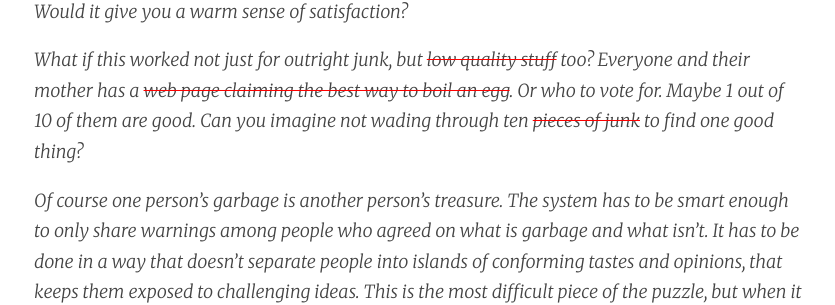
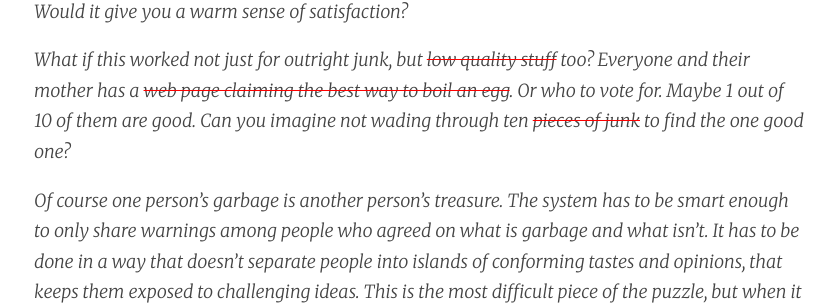
Before and after one commit to commonkarma/commonkarma.org-source, a Jekyll site: the page built from index.md, in a window 1280 px wide. Shown: the part 512-817 px from the top of the page, without its empty margins (221-1056 px from the left). Built offline with Jekyll 4.4.1, drawn with Linux system fonts in a browser that asks for light colours; nearby versions of some CDN libraries; comment, search, counter and statistics services are not loaded.

Commit message:
tiny word change

```diff
--- a/index.md
+++ b/index.md
@@ -17,7 +17,7 @@ What if instead you could click <span class="garbage-can">![a trash can](./image
 
 Would it give you a warm sense of satisfaction?
 
-What if this worked not just for outright junk, but <del>low quality stuff</del> too? Everyone and their mother has a <del>web page claiming the best way to boil an egg</del>. Or who to vote for. Maybe 1 out of 10 of them are good. Can you imagine not wading through ten <del>pieces of junk</del> to find one good thing?
+What if this worked not just for outright junk, but <del>low quality stuff</del> too? Everyone and their mother has a <del>web page claiming the best way to boil an egg</del>. Or who to vote for. Maybe 1 out of 10 of them are good. Can you imagine not wading through ten <del>pieces of junk</del> to find the one good one?
 
 Of course one person's garbage is another person's treasure. The system has to be smart enough to only share warnings among people who agreed on what is garbage and what isn't. It has to be done in a way that doesn't separate people into islands of conforming tastes and opinions, that keeps them exposed to challenging ideas. This is the most difficult piece of the puzzle, but when it is solved, another beautiful thing emerges: It will be inherently un-gameable. Dishonesty would always backfire. No loopholes. No tricks. What goes around would *always* came around. A web with **karma**.
 
```
